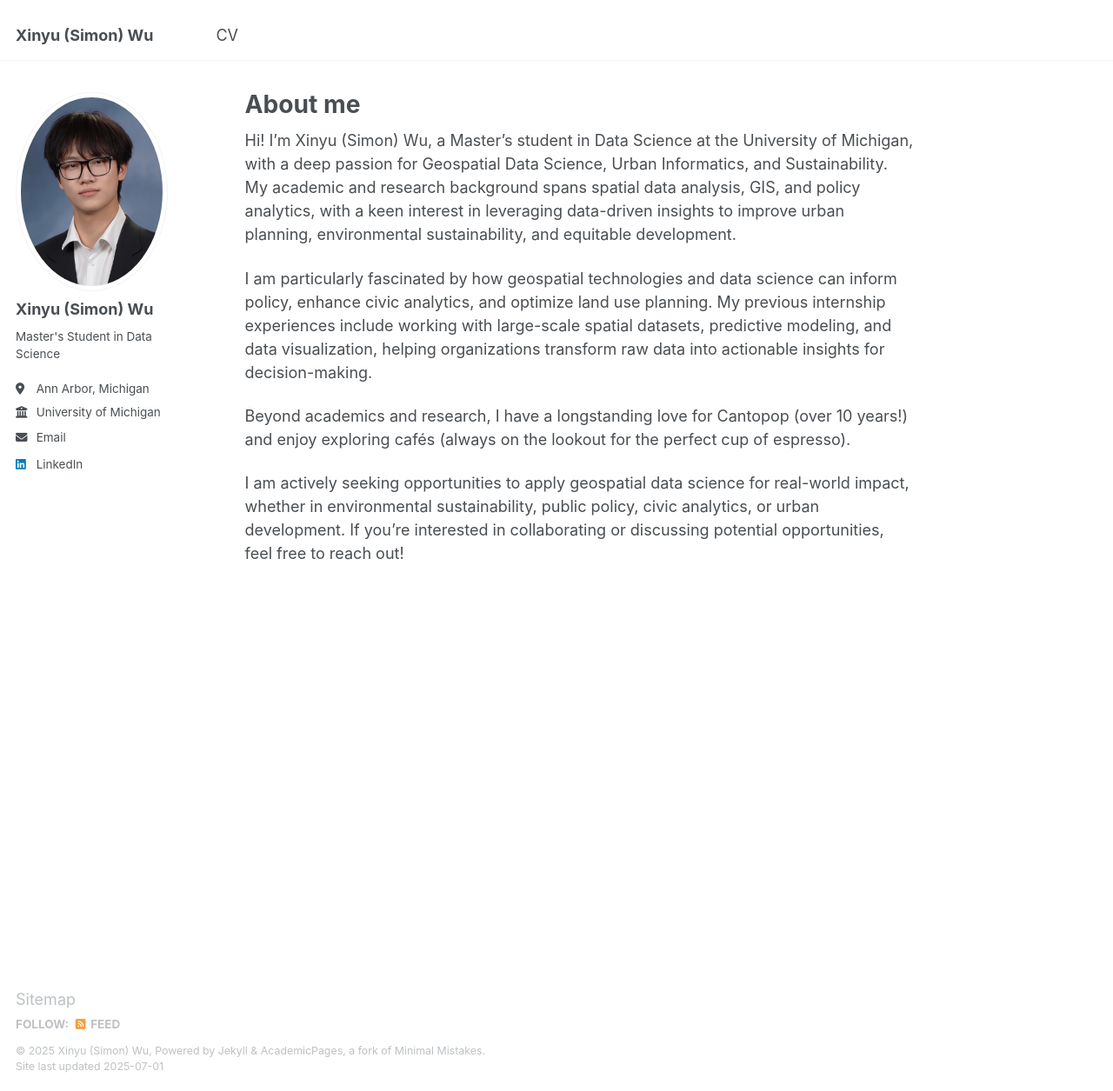
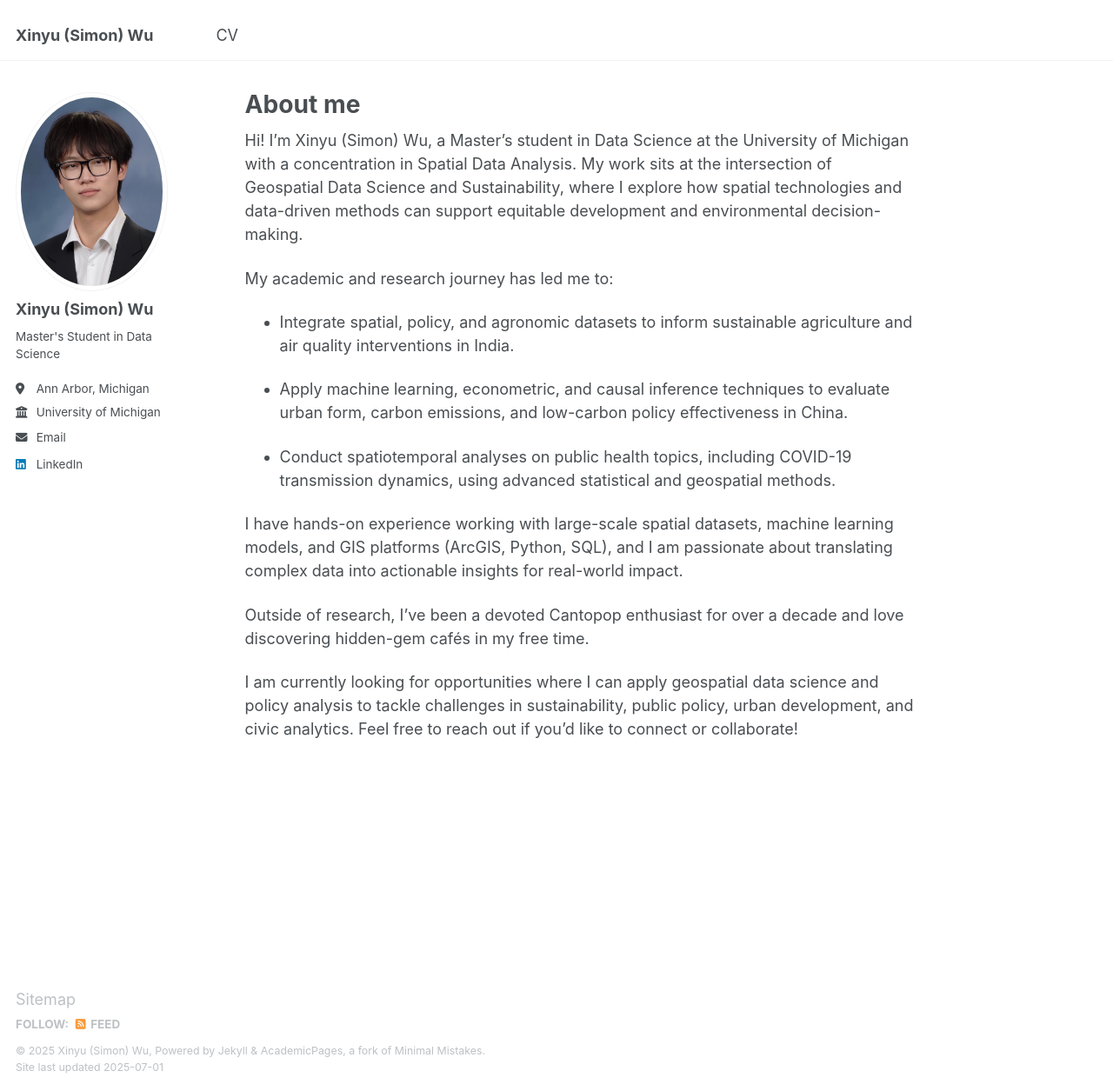
Before and after one commit to Simonxyw/simonxyw.github.io, a Jekyll site: the page built from _pages/about.md, in a window 1280 px wide and 1255 px high. Shown: the whole window at 87% size. Built offline with Jekyll 4.4.1, drawn with Linux system fonts in a browser that asks for light colours.

Commit message:
Update about.md

```diff
--- a/_pages/about.md
+++ b/_pages/about.md
@@ -6,11 +6,18 @@ redirect_from:
   - /about/
   - /about.html
 ---
+Hi! I’m Xinyu (Simon) Wu, a Master’s student in Data Science at the University of Michigan with a concentration in Spatial Data Analysis. My work sits at the intersection of Geospatial Data Science and Sustainability, where I explore how spatial technologies and data-driven methods can support equitable development and environmental decision-making.
 
-Hi! I'm Xinyu (Simon) Wu, a Master's student in Data Science at the University of Michigan, with a deep passion for Geospatial Data Science, Urban Informatics, and Sustainability. My academic and research background spans spatial data analysis, GIS, and policy analytics, with a keen interest in leveraging data-driven insights to improve urban planning, environmental sustainability, and equitable development.
+My academic and research journey has led me to:
 
-I am particularly fascinated by how geospatial technologies and data science can inform policy, enhance civic analytics, and optimize land use planning. My previous internship experiences include working with large-scale spatial datasets, predictive modeling, and data visualization, helping organizations transform raw data into actionable insights for decision-making.
+- Integrate spatial, policy, and agronomic datasets to inform sustainable agriculture and air quality interventions in India.
 
-Beyond academics and research, I have a longstanding love for Cantopop (over 10 years!) and enjoy exploring cafés (always on the lookout for the perfect cup of espresso).
+- Apply machine learning, econometric, and causal inference techniques to evaluate urban form, carbon emissions, and low-carbon policy effectiveness in China.
 
-I am actively seeking opportunities to apply geospatial data science for real-world impact, whether in environmental sustainability, public policy, civic analytics, or urban development. If you're interested in collaborating or discussing potential opportunities, feel free to reach out!
+- Conduct spatiotemporal analyses on public health topics, including COVID-19 transmission dynamics, using advanced statistical and geospatial methods.
+
+I have hands-on experience working with large-scale spatial datasets, machine learning models, and GIS platforms (ArcGIS, Python, SQL), and I am passionate about translating complex data into actionable insights for real-world impact.
+
+Outside of research, I’ve been a devoted Cantopop enthusiast for over a decade and love discovering hidden-gem cafés in my free time.
+
+I am currently looking for opportunities where I can apply geospatial data science and policy analysis to tackle challenges in sustainability, public policy, urban development, and civic analytics. Feel free to reach out if you’d like to connect or collaborate!
```
